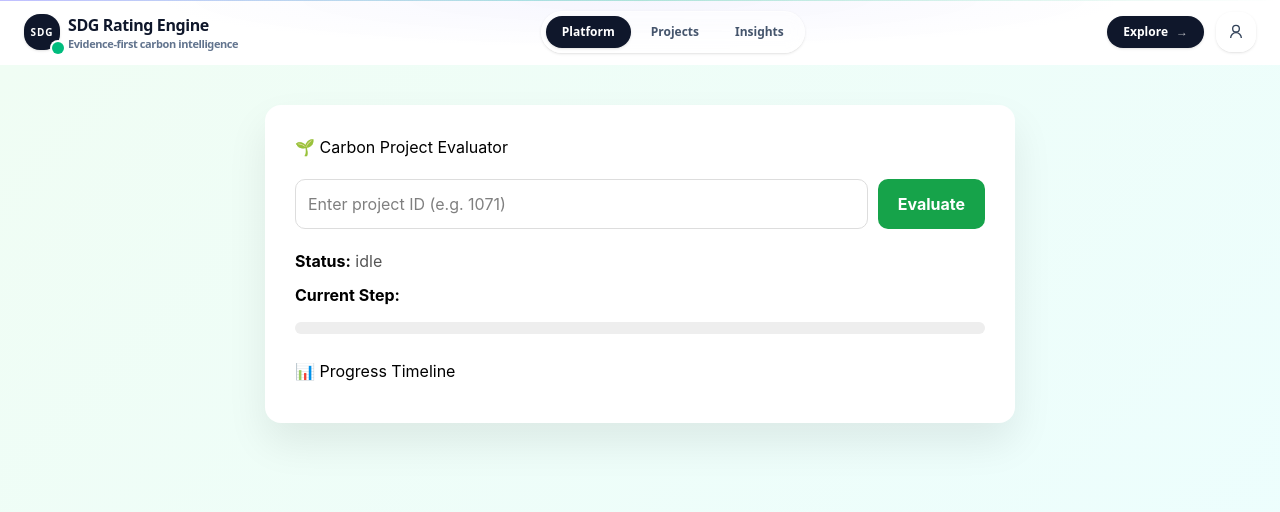
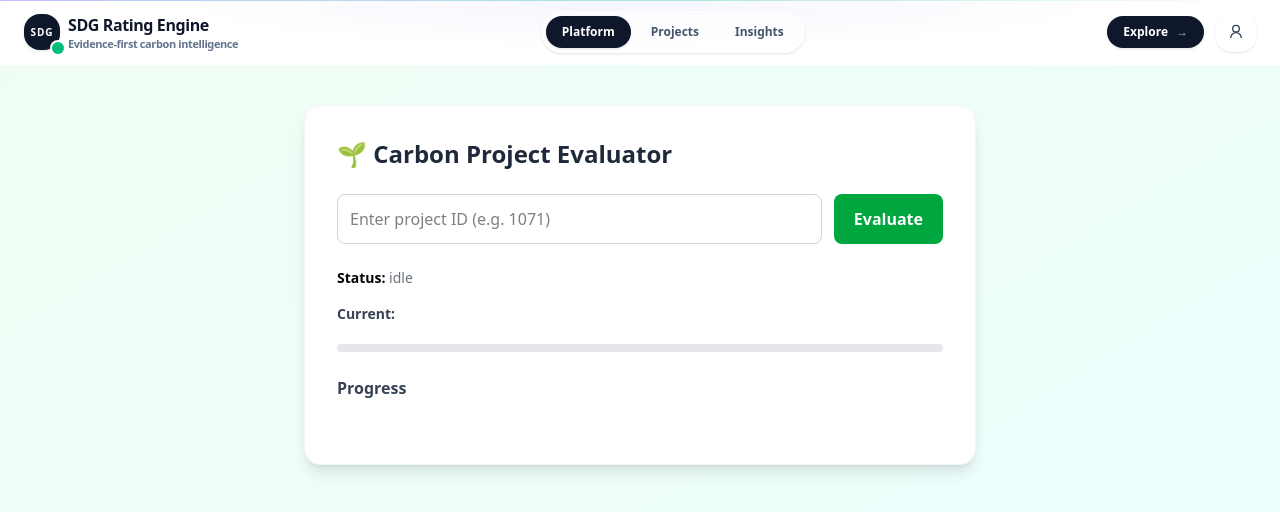
Before and after one commit to Carbon-Credit-Cobenefit-Evaluator/Frontend, a Next.js app: page /platform in a window 1280 px wide. Shown: the top 512 px of the page. Built offline with nearby package versions, Linux system fonts and the light colour scheme.

Commit message:
RDS connected score and metadata

```diff
--- a/src/app/platform/page.tsx
+++ b/src/app/platform/page.tsx
@@ -8,9 +8,25 @@ export default function Home() {
   const [step, setStep] = useState("");
   const [history, setHistory] = useState<string[]>([]);
 
+  // ✅ KEEP ONLY SCORE
+  const [score, setScore] = useState<any>(null);
+
   const wsRef = useRef<WebSocket | null>(null);
 
   const fullProjectId = projectId ? `VCS_${projectId}` : "";
+
+  // ✅ ONLY FETCH SCORE
+  const fetchResults = async () => {
+    try {
+      const scoreRes = await fetch(
+        `http://localhost:8000/project/${fullProjectId}/score`,
+      );
+      const scoreData = await scoreRes.json();
+      setScore(scoreData);
+    } catch (e) {
+      console.error("Fetch results failed", e);
+    }
+  };
 
   // 🚀 Start ingestion
   const startIngestion = async () => {
@@ -19,26 +35,19 @@ export default function Home() {
     setStatus("running");
     setStep("Initializing...");
     setHistory(["Initializing..."]);
+    setScore(null);
 
-    // 🔌 OPEN WEBSOCKET
     const ws = new WebSocket(`ws://localhost:8000/ws/${fullProjectId}`);
     wsRef.current = ws;
-
-    ws.onopen = () => {
-      console.log("✅ WebSocket connected");
-    };
 
     ws.onmessage = (event) => {
       try {
         const data = JSON.parse(event.data);
-
         const msg = data.step;
         const msgStatus = data.status;
 
-        // update current step
         setStep(msg);
 
-        // update history
         setHistory((prev) => {
           if (prev[prev.length - 1] !== msg) {
             return [...prev, msg];
@@ -46,10 +55,10 @@ export default function Home() {
           return prev;
         });
 
-        // handle completion
         if (msgStatus === "done") {
           setStatus("done");
           ws.close();
+          fetchResults();
         }
 
         if (msgStatus === "failed") {
@@ -62,152 +71,94 @@ export default function Home() {
     };
 
     ws.onerror = () => {
-      console.error("❌ WebSocket error");
       setStatus("failed");
       ws.close();
     };
 
-    ws.onclose = () => {
-      console.log("🔌 WebSocket closed");
-    };
-
-    // ▶️ START BACKEND JOB
-    try {
     await fetch(`http://localhost:8000/project/${fullProjectId}/start`, {
       method: "POST",
     });
-    } catch (err) {
-      console.error(err);
-      setStatus("failed");
-    }
   };
 
-  // 🎯 progress %
+  // 🔥 Slightly smoother progress
   const progressPercent =
     status === "running"
-      ? Math.min((history.length / 18) * 100, 100)
+      ? Math.min((history.length / 30) * 100, 95)
       : status === "done"
         ? 100
         : 0;
 
+  const verraLink = `https://registry.verra.org/app/projectDetail/VCS/${projectId}`;
+
   return (
-    <div
-      style={{
-        minHeight: "100vh",
-        background: "linear-gradient(135deg, #f0fdf4, #ecfeff)",
-        padding: "40px",
-        fontFamily: "Inter, sans-serif",
-      }}
-    >
-      <div
-        style={{
-          maxWidth: "750px",
-          margin: "auto",
-          background: "white",
-          padding: "30px",
-          borderRadius: "16px",
-          boxShadow: "0 20px 40px rgba(0,0,0,0.08)",
-        }}
-      >
-        <h1 style={{ marginBottom: "20px" }}>🌱 Carbon Project Evaluator</h1>
+    <div className="min-h-screen bg-gradient-to-br from-green-50 to-cyan-50 p-10 font-sans">
+      <div className="max-w-2xl mx-auto bg-white p-8 rounded-2xl shadow-lg border border-gray-100">
+        {/* HEADER */}
+        <h1 className="text-2xl font-bold mb-6 text-gray-800">
+          🌱 Carbon Project Evaluator
+        </h1>
 
         {/* INPUT */}
-        <div style={{ display: "flex", gap: "10px", marginBottom: "20px" }}>
+        <div className="flex gap-3 mb-6">
           <input
             type="text"
             placeholder="Enter project ID (e.g. 1071)"
             value={projectId}
             onChange={(e) => setProjectId(e.target.value)}
-            style={{
-              padding: "12px",
-              flex: 1,
-              borderRadius: "10px",
-              border: "1px solid #ddd",
-              fontSize: "16px",
-            }}
+            className="flex-1 p-3 rounded-lg border border-gray-300 text-base focus:outline-none focus:ring-2 focus:ring-green-500"
           />
 
           <button
             onClick={startIngestion}
-            style={{
-              padding: "12px 20px",
-              borderRadius: "10px",
-              background: "#16a34a",
-              color: "white",
-              border: "none",
-              fontWeight: "bold",
-              cursor: "pointer",
-            }}
+            className="px-5 py-3 rounded-lg bg-green-600 text-white font-semibold hover:bg-green-700 transition"
           >
             Evaluate
           </button>
         </div>
 
         {/* STATUS */}
-        <div style={{ marginBottom: "10px" }}>
+        <div className="mb-4 text-sm">
           <strong>Status:</strong>{" "}
           <span
-            style={{
-              color:
+            className={`font-medium ${
               status === "running"
-                  ? "#f59e0b"
+                ? "text-yellow-600"
                 : status === "done"
-                    ? "#16a34a"
+                  ? "text-green-600"
                   : status === "failed"
-                      ? "#dc2626"
-                      : "#555",
-            }}
+                    ? "text-red-600"
+                    : "text-gray-500"
+            }`}
           >
             {status}
           </span>
         </div>
 
-        <div style={{ marginBottom: "15px" }}>
-          <strong>Current Step:</strong> {step}
+        <div className="mb-5 text-sm text-gray-700">
+          <strong>Current:</strong> {step}
         </div>
 
         {/* PROGRESS BAR */}
+        <div className="h-2 bg-gray-200 rounded-full overflow-hidden mb-6">
           <div
-          style={{
-            height: "12px",
-            background: "#eee",
-            borderRadius: "10px",
-            overflow: "hidden",
-            marginBottom: "25px",
-          }}
-        >
-          <div
-            style={{
-              width: `${progressPercent}%`,
-              height: "100%",
-              background: "linear-gradient(90deg, #16a34a, #22c55e)",
-              transition: "width 0.4s ease",
-            }}
+            className="h-full bg-gradient-to-r from-green-600 to-green-400 transition-all duration-500"
+            style={{ width: `${progressPercent}%` }}
           />
         </div>
 
         {/* TIMELINE */}
-        <div>
-          <h4 style={{ marginBottom: "10px" }}>📊 Progress Timeline</h4>
+        <div className="mb-6">
+          <h4 className="mb-2 font-semibold text-gray-700">Progress</h4>
 
-          <div style={{ display: "flex", flexDirection: "column", gap: "8px" }}>
+          <div className="flex flex-col gap-2 max-h-64 overflow-auto pr-1">
             {history.map((h, index) => (
               <div
                 key={index}
-                style={{
-                  padding: "10px",
-                  borderRadius: "8px",
-                  background:
-                    index === history.length - 1 ? "#dcfce7" : "#f1f5f9",
-                  border:
+                className={`px-3 py-2 rounded-md text-sm flex items-center gap-2 ${
                   index === history.length - 1
-                      ? "1px solid #16a34a"
-                      : "1px solid #e5e7eb",
-                  fontSize: "14px",
-                  display: "flex",
-                  alignItems: "center",
-                  gap: "8px",
-                }}
+                    ? "bg-green-100 text-green-800"
+                    : "bg-gray-100 text-gray-700"
+                }`}
               >
                 {index === history.length - 1 ? "⏳" : "✔"} {h}
               </div>
@@ -215,34 +166,38 @@ export default function Home() {
           </div>
         </div>
 
-        {/* FINAL */}
+        {/* FINAL STATUS */}
         {status === "done" && (
-          <div
-            style={{
-              marginTop: "20px",
-              padding: "12px",
-              background: "#dcfce7",
-              borderRadius: "8px",
-              color: "#166534",
-              fontWeight: "bold",
-            }}
-          >
-            ✅ Completed successfully!
+          <div className="mt-4 p-4 bg-green-100 rounded-lg text-green-800 font-semibold text-sm">
+            ✅ Analysis completed successfully
           </div>
         )}
 
         {status === "failed" && (
-          <div
-            style={{
-              marginTop: "20px",
-              padding: "12px",
-              background: "#fee2e2",
-              borderRadius: "8px",
-              color: "#991b1b",
-              fontWeight: "bold",
-            }}
+          <div className="mt-4 p-4 bg-red-100 rounded-lg text-red-800 font-semibold text-sm">
+            ❌ Failed. Check backend logs.
+          </div>
+        )}
+
+        {/* RESULT CARD */}
+        {score && (
+          <div className="mt-6 p-5 bg-blue-50 rounded-xl border border-blue-100">
+            <h3 className="font-semibold text-gray-800 mb-2">
+              📊 Project Score
+            </h3>
+
+            <div className="text-3xl font-bold text-blue-700 mb-3">
+              {Math.round(score.final_score * 100)}%
+            </div>
+
+            {/* 🔗 Verra Link */}
+            <a
+              href={verraLink}
+              target="_blank"
+              className="inline-block text-sm text-blue-600 hover:underline"
             >
-            ❌ Failed. Check backend logs.
+              🔗 View on Verra Registry →
+            </a>
           </div>
         )}
       </div>
--- a/src/app/projects/page.tsx
+++ b/src/app/projects/page.tsx
@@ -1,6 +1,6 @@
 "use client";
 
-import { useMemo, useState, useEffect } from "react";
+import { useEffect, useState } from "react";
 import Link from "next/link";
 
 type Tab = "verra" | "gs";
@@ -9,40 +9,14 @@ type Row = {
   id: string;
   name: string;
   status: string;
+  category?: string;
   credits: number | null;
 };
 
-/* ===================== DATA EXTRACTION ===================== */
-
-function extractVerra(verraData: any): Row[] {
-  return Object.entries(verraData).map(([key, p]: any) => {
-    const attrs = p?.participationSummaries?.[0]?.attributes || [];
-
-    const get = (code: string) =>
-      attrs.find((a: any) => a.code === code)?.values?.[0]?.value;
-
-    return {
-      id: key,
-      name: p.resourceName || "—",
-      status: get("PROJECT_STATUS") || "—",
-      credits: Number(get("EST_ANNUAL_EMISSION_REDCT")) || null,
-    };
-  });
-}
-
-function extractGS(gsData: any): Row[] {
-  return Object.entries(gsData).map(([key, p]: any) => ({
-    id: key,
-    name: p.name || "—",
-    status: p.status || "—",
-    credits: p.estimated_annual_credits || null,
-  }));
-}
-
-/* ===================== STATUS STYLES ===================== */
+/* ===================== STATUS STYLE ===================== */
 
 function getStatusStyle(status: string) {
-  const s = status.toLowerCase();
+  const s = status?.toLowerCase() || "";
 
   if (s.includes("registered"))
     return "bg-emerald-50 text-emerald-700 ring-emerald-200";
@@ -55,111 +29,62 @@ function getStatusStyle(status: string) {
   return "bg-slate-100 text-slate-600 ring-slate-200";
 }
 
-function StatusBadge({ status }: { status: string }) {
-  return (
-    <span
-      className={`text-[11px] font-bold px-2.5 py-1 rounded-full ring-1 ${getStatusStyle(
-        status,
-      )}`}
-    >
-      {status}
-    </span>
-  );
-}
-
-/* ===================== PAGE ===================== */
+/* ===================== COMPONENT ===================== */
 
 export default function ProjectsPage() {
   const [tab, setTab] = useState<Tab>("verra");
-  const [search, setSearch] = useState("");
-  const [statusFilter, setStatusFilter] = useState("");
-
-  const [verra, setVerra] = useState<Row[]>([]);
-  const [gs, setGS] = useState<Row[]>([]);
+  const [data, setData] = useState<Row[]>([]);
   const [loading, setLoading] = useState(true);
 
-  /* ===================== FETCH DATA ===================== */
+  /* ================= FETCH FROM BACKEND ================= */
   useEffect(() => {
-    async function loadData() {
+    async function load() {
+      setLoading(true);
+
       try {
-        const [verraRes, gsRes] = await Promise.all([
-          fetch("/Forestry/verra_projects.json"),
-          fetch("/Forestry/goldstandard_projects.json"),
-        ]);
-
-        const verraJson = await verraRes.json();
-        const gsJson = await gsRes.json();
-
-        setVerra(extractVerra(verraJson));
-        setGS(extractGS(gsJson));
-      } catch (err) {
-        console.error("Failed to load data:", err);
+        if (tab === "verra") {
+          const res = await fetch("http://localhost:8000/projects/verra");
+          const json = await res.json();
+          setData(json);
+        } else {
+          setData([]); // GS empty for now
+        }
+      } catch (e) {
+        console.error("Fetch failed", e);
       } finally {
         setLoading(false);
       }
     }
 
-    loadData();
-  }, []);
+    load();
+  }, [tab]);
 
-  const data = tab === "verra" ? verra : gs;
-
-  /* UNIQUE STATUSES */
-  const statuses = useMemo(() => {
-    const s = new Set<string>();
-    data.forEach((p) => {
-      if (p.status && p.status !== "—") s.add(p.status);
-    });
-    return Array.from(s);
-  }, [data]);
-
-  /* FILTER */
-  const filtered = useMemo(() => {
-    const q = search.toLowerCase().trim();
-
-    return data.filter((p) => {
-      if (statusFilter && p.status !== statusFilter) return false;
-
-      if (!q) return true;
-
-      return p.name.toLowerCase().includes(q) || p.id.toLowerCase().includes(q);
-    });
-  }, [data, search, statusFilter]);
-
-  /* ===================== UI ===================== */
-
-  if (loading) {
-    return (
-      <div className="p-10 text-center text-slate-500">Loading projects...</div>
-    );
-  }
+  /* ================= UI ================= */
 
   return (
     <main className="min-h-screen bg-gradient-to-br from-slate-50 via-white to-indigo-50 px-6 py-10">
-      <div className="max-w-6xl mx-auto">
+      <div className="max-w-6xl mx-auto space-y-8">
         {/* HEADER */}
-        <div className="flex items-center justify-between mb-8">
+        <div className="flex items-center justify-between">
           <div>
-            <h1 className="text-3xl font-extrabold tracking-tight bg-gradient-to-r from-indigo-600 to-purple-600 bg-clip-text text-transparent">
-              Projects
+            <h1 className="text-3xl font-extrabold bg-gradient-to-r from-indigo-600 to-purple-600 bg-clip-text text-transparent">
+              Carbon Projects
             </h1>
             <p className="text-sm text-slate-500 mt-1">
-              Explore carbon credit projects across registries
+              Explore verified projects and SDG impact
             </p>
           </div>
 
-          {/* SWITCH */}
-          <div className="flex bg-white/70 border rounded-xl p-1">
+          {/* TAB SWITCH */}
+          <div className="flex bg-white border rounded-xl p-1 shadow-sm">
             {["verra", "gs"].map((t) => (
               <button
                 key={t}
-                onClick={() => {
-                  setTab(t as Tab);
-                  setSearch("");
-                  setStatusFilter("");
-                }}
-                className={`px-4 py-1.5 text-sm font-bold rounded-lg ${
-                  tab === t ? "bg-indigo-600 text-white" : "text-slate-500"
+                onClick={() => setTab(t as Tab)}
+                className={`px-4 py-1.5 text-sm font-bold rounded-lg transition ${
+                  tab === t
+                    ? "bg-indigo-600 text-white"
+                    : "text-slate-500 hover:bg-slate-100"
                 }`}
               >
                 {t.toUpperCase()}
@@ -168,29 +93,67 @@ export default function ProjectsPage() {
           </div>
         </div>
 
-        {/* LIST */}
-        <div className="border rounded-xl overflow-hidden">
+        {/* LIST CARD */}
+        <div className="bg-white rounded-2xl border shadow-sm overflow-hidden">
+          {/* HEADER ROW */}
+          <div className="grid grid-cols-5 px-6 py-3 text-xs font-semibold text-slate-500 border-b bg-slate-50">
+            <div>ID</div>
+            <div>Name</div>
+            <div>Status</div>
+            <div>Category</div>
+            <div className="text-right">Credits</div>
+          </div>
+
+          {/* BODY */}
+          {loading ? (
+            <div className="p-10 text-center text-slate-500">
+              Loading projects...
+            </div>
+          ) : data.length === 0 ? (
+            <div className="p-10 text-center text-slate-400">
+              No projects available
+            </div>
+          ) : (
             <div className="divide-y">
-            {filtered.map((p) => (
+              {data.map((p) => (
                 <Link key={p.id} href={`/verra/${p.id}`}>
-                <div className="grid grid-cols-4 p-4 hover:bg-indigo-50 cursor-pointer">
-                  <div>{p.id}</div>
-                  <div>{p.name}</div>
+                  <div className="grid grid-cols-5 px-6 py-4 items-center hover:bg-indigo-50 transition cursor-pointer">
+                    {/* ID */}
+                    <div className="font-mono text-xs text-indigo-600">
+                      {p.id}
+                    </div>
+
+                    {/* NAME */}
+                    <div className="font-semibold text-sm text-slate-800 truncate">
+                      {p.name}
+                    </div>
+
+                    {/* STATUS */}
                     <div>
-                    <StatusBadge status={p.status} />
+                      <span
+                        className={`text-[11px] font-bold px-2.5 py-1 rounded-full ring-1 ${getStatusStyle(
+                          p.status,
+                        )}`}
+                      >
+                        {p.status || "—"}
+                      </span>
                     </div>
-                  <div className="text-right">
+
+                    {/* CATEGORY */}
+                    <div className="text-sm text-slate-600">
+                      {p.category || "—"}
+                    </div>
+
+                    {/* CREDITS */}
+                    <div className="text-right font-semibold text-slate-700">
                       {p.credits ? p.credits.toLocaleString() : "—"}
                     </div>
                   </div>
                 </Link>
               ))}
             </div>
+          )}
         </div>
-
-        {filtered.length === 0 && (
-          <div className="text-center py-10">No projects found</div>
-        )}
       </div>
     </main>
   );
```
Lines whose indentation alone changed are shown as unchanged.
